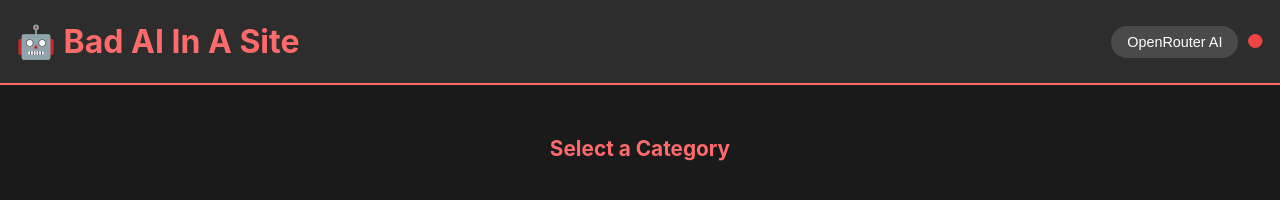
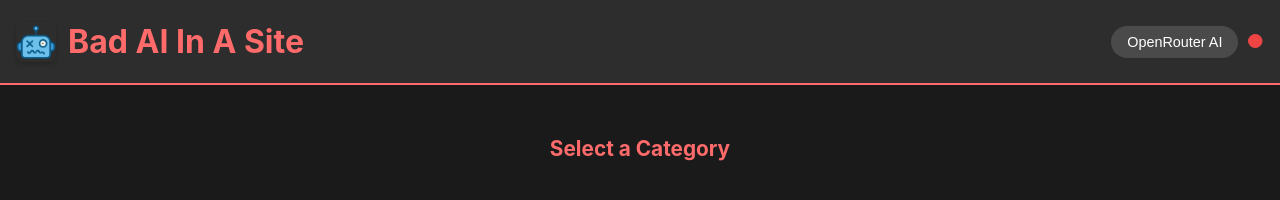
Before and after one commit to edwardjensen/BadAIInASite, a website: page public/index.html in a window 1280 px wide. Drawn offline with Linux system fonts and the light colour scheme; no server answers.

Commit message:
Refactor code to include Bad AI In A Site logo

```diff
--- a/public/index.html
+++ b/public/index.html
@@ -4,12 +4,16 @@
     <meta charset="UTF-8">
     <meta name="viewport" content="width=device-width, initial-scale=1.0">
     <title>Bad AI In A Site</title>
+    <link rel="icon" type="image/png" href="baiias_square.png">
     <link rel="stylesheet" href="styles.css">
 </head>
 <body>
     <div class="container">
         <header class="header">
-            <h1>🤖 Bad AI In A Site</h1>
+            <div class="header-content">
+                <img src="baiias_square.webp" alt="Bad AI In A Site" class="logo">
+                <h1>Bad AI In A Site</h1>
+            </div>
             <div class="ai-selector">
                 <button id="ai-toggle" class="ai-toggle">Local AI</button>
                 <span id="ai-status" class="ai-status">●</span>
--- a/public/styles.css
+++ b/public/styles.css
@@ -38,6 +38,19 @@ body {
     font-size: 1.5rem;
     color: #ff6b6b;
     font-weight: bold;
+}
+
+.header-content {
+    display: flex;
+    align-items: center;
+    gap: 0.75rem;
+}
+
+.logo {
+    width: 40px;
+    height: 40px;
+    border-radius: 8px;
+    box-shadow: 0 2px 4px rgba(0, 0, 0, 0.2);
 }
 
 .ai-selector {
```
Also changed, not shown: .claude/session_summary.md, README.md, public/baiias_logo_readme.png (added), public/baiias_square.png (added), public/baiias_square.webp (added).
